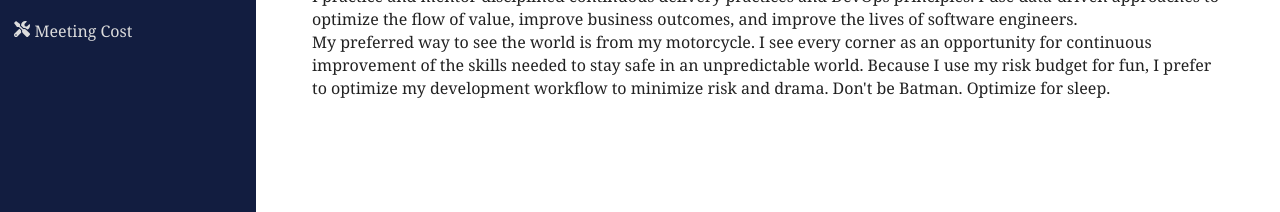
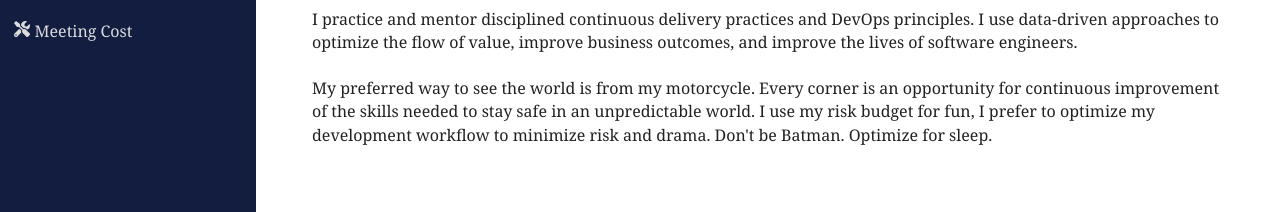
Before and after one commit to bdfinst/bryanfinster.com, a Gatsby site: page /about in a window 1280 px wide. Shown: the part 588-800 px from the top of the page. Built offline with nearby package versions, Linux system fonts and the light colour scheme; Gatsby itself is replaced by a stand-in of ours; some packages are replaced by stand-ins of ours.

Commit message:
Update about

```diff
--- a/src/pages/about.js
+++ b/src/pages/about.js
@@ -13,23 +13,27 @@ const About = () => (
           <img src={profileImage} width="35%" alt="Bryan Finster" />
         </div>
         <CardContent>
-          I am a developer, technical lead, product owner, value stream
-          architect, and passionate advocate for the organizational and culture
-          changes needed to optimize the flow of value to the customer. I use my
-          experience developing enterprise supply chain solutions to apply lean
-          supply chain thinking to software delivery to minimize costs and
-          maximize delivered quality.
-          <br />
-          I practice and mentor disciplined continuous delivery practices and
-          DevOps principles. I use data-driven approaches to optimize the flow
-          of value, improve business outcomes, and improve the lives of software
-          engineers.
-          <br />
-          My preferred way to see the world is from my motorcycle. I see every
-          corner as an opportunity for continuous improvement of the skills
-          needed to stay safe in an unpredictable world. Because I use my risk
-          budget for fun, I prefer to optimize my development workflow to
-          minimize risk and drama. Don&apos;t be Batman. Optimize for sleep.
+          <p>
+            I am a developer, technical lead, product owner, value stream
+            architect, and passionate advocate for the organizational and
+            culture changes needed to optimize the flow of value to the
+            customer. I use my experience developing enterprise supply chain
+            solutions to apply lean supply chain thinking to software delivery
+            to minimize costs and maximize delivered quality.
+          </p>
+          <p>
+            I practice and mentor disciplined continuous delivery practices and
+            DevOps principles. I use data-driven approaches to optimize the flow
+            of value, improve business outcomes, and improve the lives of
+            software engineers.
+          </p>
+          <p>
+            My preferred way to see the world is from my motorcycle. Every
+            corner is an opportunity for continuous improvement of the skills
+            needed to stay safe in an unpredictable world. I use my risk budget
+            for fun, I prefer to optimize my development workflow to minimize
+            risk and drama. Don&apos;t be Batman. Optimize for sleep.
+          </p>
         </CardContent>
       </Card>
     </div>
```
